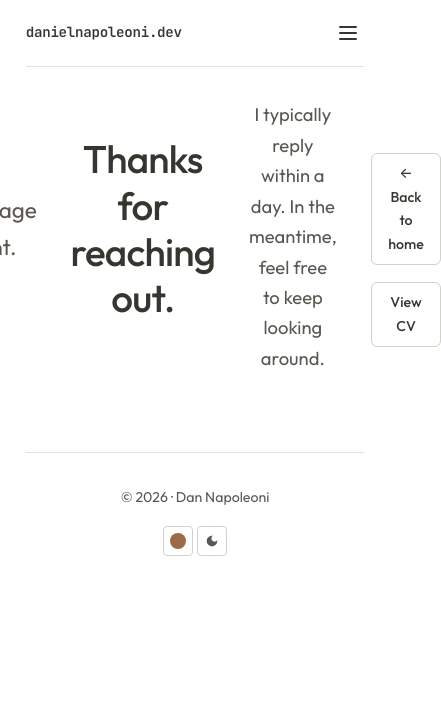
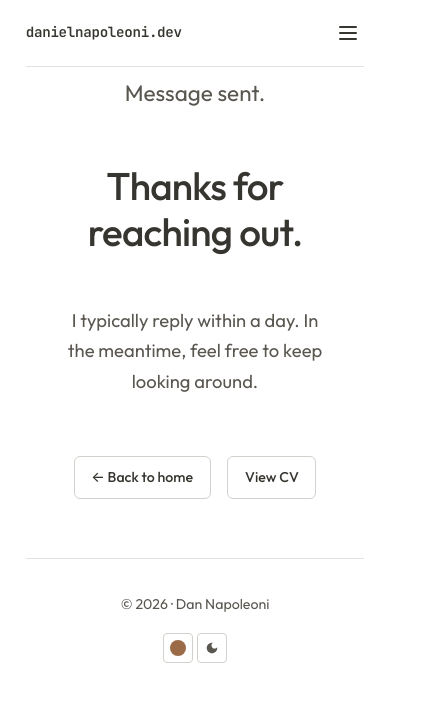
Before and after one commit to dnapoleoni/cv-portfolio-2026, a Next.js app: page /contact/success in a window 390 px wide. Shown: the top 702 px of the page, 441 px wide, since content can reach past the window. Built offline with nearby package versions, Linux system fonts and the light colour scheme.

Commit message:
added hero double-up back, need to do a full audit

```diff
--- a/app/globals.css
+++ b/app/globals.css
@@ -615,7 +615,7 @@ span.site-wordmark {
 /* === SECTIONS — Hero === */
 
 .hero {
-  padding-block: var(--space-sm);
+  padding-block: var(--space-md);
   min-height: 55dvh;
   display: flex;
   flex-direction: column;
@@ -1270,6 +1270,23 @@ span.site-wordmark {
     align-items: center;
   }
 
+  /* Hero */
+  .hero {
+    min-height: auto;
+    padding-block: var(--space-sm);
+  }
+  .hero--compact {
+    flex-direction: column;
+    text-align: center;
+    align-items: center;
+  }
+  .hero--compact .hero-sub {
+    margin-inline: auto;
+  }
+  .hero-tagline {
+    font-size: clamp(2rem, 1.5rem + 3vw, 3rem);
+  }
+
   /* Role Grid */
   .role-grid {
     grid-template-columns: 1fr;
```
